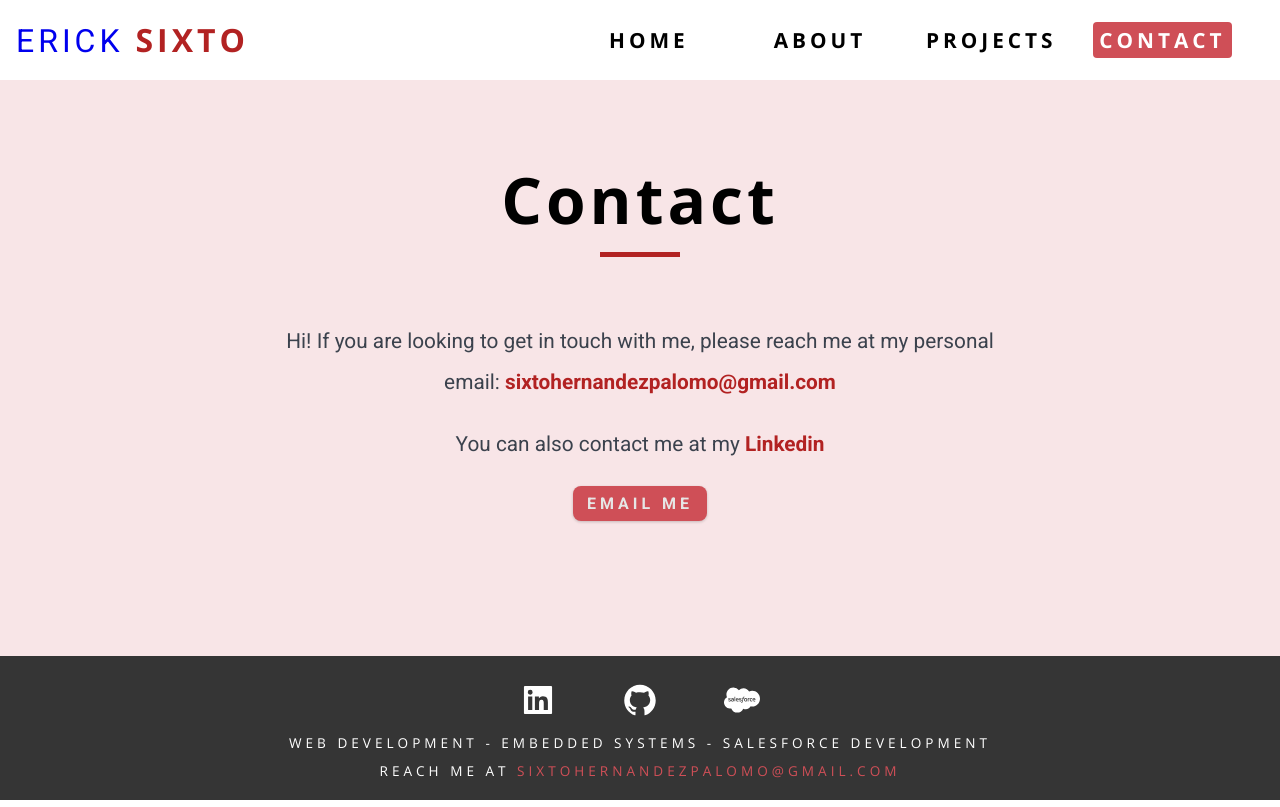
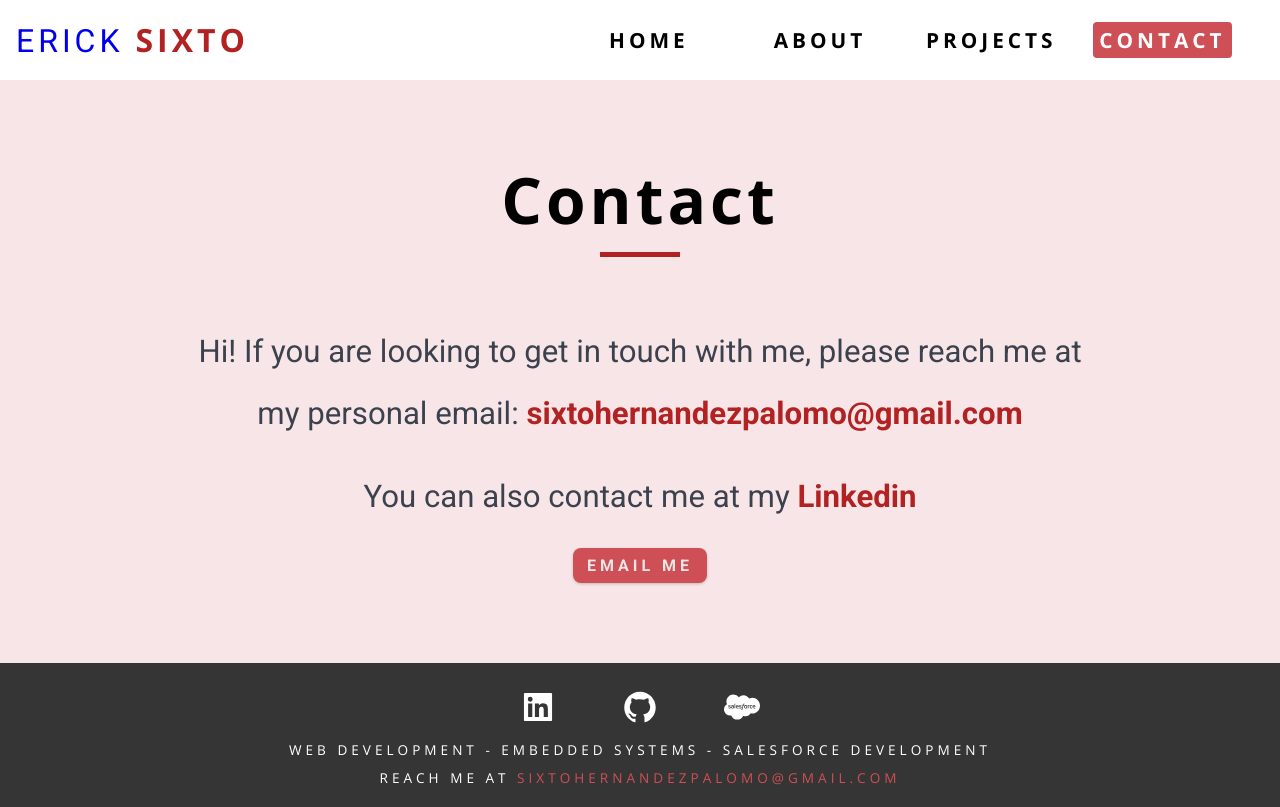
Before and after one commit to Ksquare-University/ericksixto-porftoliopage, a React (Create React App) app: page /ericksixto-porftoliopage/contact in a window 1280 px wide. Built offline with nearby package versions, Linux system fonts and the light colour scheme.

Commit message:
Copied to clipboard and toolpit on contact page

```diff
--- a/package.json
+++ b/package.json
@@ -13,7 +13,8 @@
     "react-icons": "^3.11.0",
     "react-router-dom": "^5.2.0",
     "react-router-hash-link": "^2.2.2",
-    "react-scripts": "3.4.3"
+    "react-scripts": "3.4.3",
+    "react-tooltip": "^4.2.10"
   },
   "scripts": {
     "start": "react-scripts start",
--- a/src/pages/contact.jsx
+++ b/src/pages/contact.jsx
@@ -1,6 +1,10 @@
-import React from "react";
+import React, { useState } from "react";
+import ReactTooltip from "react-tooltip";
+
 import "./contact.styles.scss";
 
+const email = "sixtohernandezpalomo@gmail.com";
+let tooltipRef = React.createRef();
 const Contact = () => {
   return (
     <section className="section contact-page">
@@ -13,7 +17,19 @@ const Contact = () => {
         <p>
           Hi! If you are looking to get in touch with me, please reach me at my
           personal email:{" "}
-          <span className="highlight">sixtohernandezpalomo@gmail.com</span>
+          <span
+            data-tip={"Copied to clipboard!"}
+            ref={(ref) => (tooltipRef = ref)}
+            data-event="dbclick"
+            data-offset="{ 'right': 100}"
+            className="highlight"
+            onClick={() => {
+              navigator.clipboard.writeText(email);
+              ReactTooltip.show(tooltipRef);
+            }}
+          >
+            sixtohernandezpalomo@gmail.com
+          </span>
         </p>
         <p>
           You can also contact me at my{" "}
@@ -34,6 +50,17 @@ const Contact = () => {
           Email Me
         </a>
       </div>
+      <ReactTooltip
+        place="top"
+        type="dark"
+        effect="solid"
+        clickable={true}
+        afterShow={() =>
+          setTimeout(function () {
+            ReactTooltip.hide(tooltipRef);
+          }, 2000)
+        }
+      />
     </section>
   );
 };
--- a/src/pages/contact.styles.scss
+++ b/src/pages/contact.styles.scss
@@ -19,7 +19,7 @@
   }
 
   .page-info {
-    max-width: 750px;
+    max-width: 900px;
     width: 90vw;
     margin: 0 auto;
     text-align: center;
@@ -31,8 +31,17 @@
       .highlight {
         color: $color-primary;
         font-weight: bold;
+        cursor: pointer;
+        &:hover {
+          color: $color-primary-light;
+        }
       }
     }
-
   }
 }
+
+@media screen and (min-width: $desktop-width) {
+  .contact-page {
+    font-size: 1.5em;
+  }
+}
```
Also changed, not shown: 1 other file (tests, documents, lock files or other folders).
